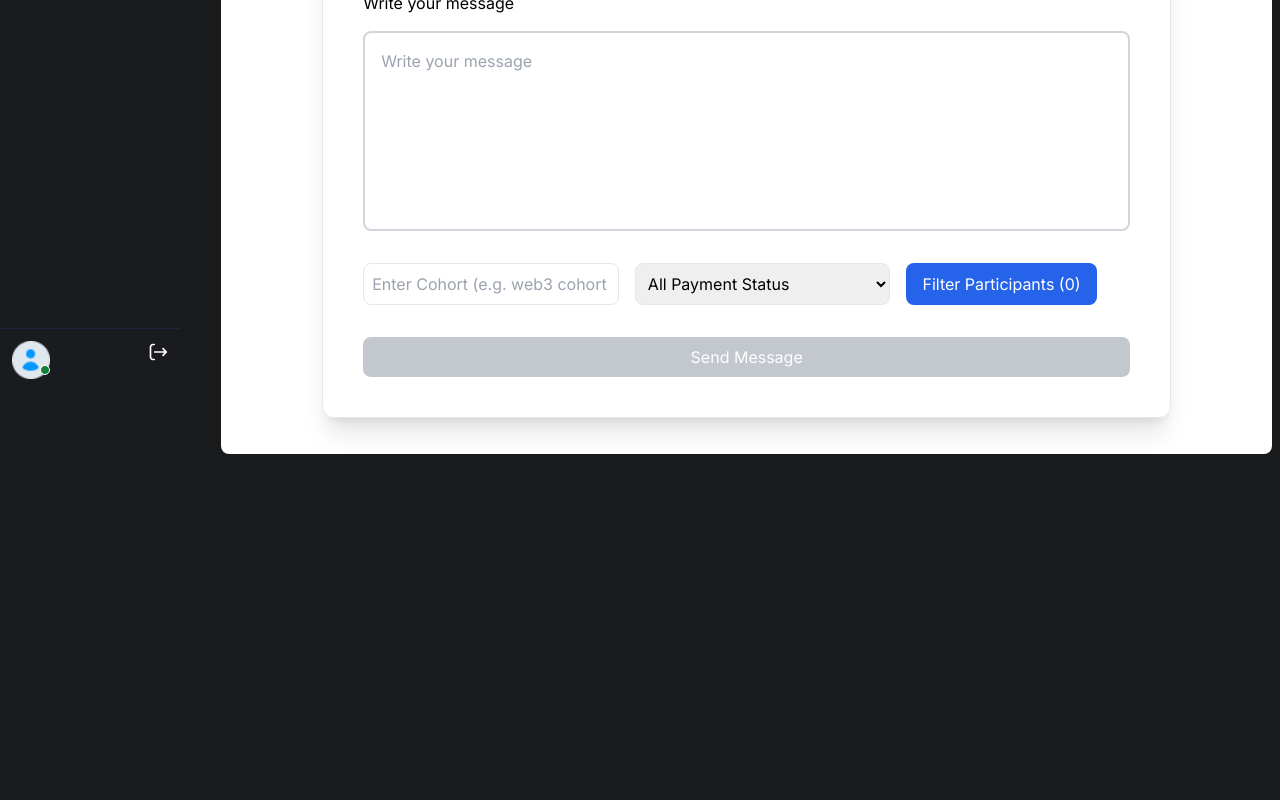
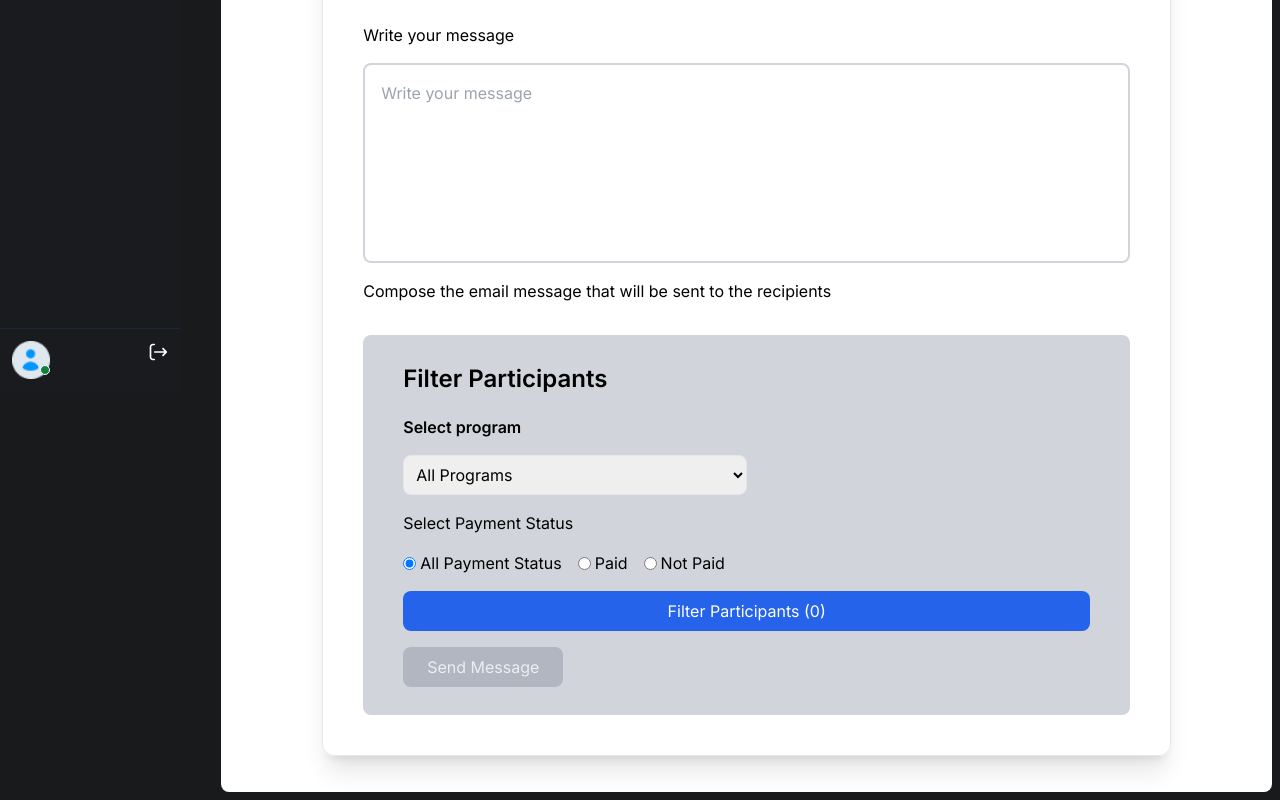
Before and after one commit to Bloceducare/web3bridgeadmin, a Next.js app: page /Web3Lagos/Dashboard/SendEmail in a window 1280 px wide. Shown: the part 409-1209 px from the top of the page. Before the commit the page ends 871 px from the top, so only its background shows below. Built offline with nearby package versions, Linux system fonts and the light colour scheme.

Commit message:
added statemanagement for send emails also did sed the message as HTML, feat: add Zustand stores for participants and programs, enhance participant fetching logic

```diff
--- a/package.json
+++ b/package.json
@@ -21,6 +21,7 @@
     "axios": "^1.7.9",
     "class-variance-authority": "^0.7.1",
     "clsx": "^2.1.1",
+    "dompurify": "^3.2.5",
     "framer-motion": "^12.0.6",
     "lucide-react": "^0.469.0",
     "next": "14.2.4",
@@ -31,7 +32,8 @@
     "tailwind-merge": "^2.6.0",
     "tailwindcss-animate": "^1.0.7",
     "usestate": "^1.1.3",
-    "zod": "^3.24.1"
+    "zod": "^3.24.1",
+    "zustand": "^5.0.3"
   },
   "devDependencies": {
     "@types/node": "^20",
--- a/src/app/Web3Lagos/Dashboard/SendEmail/page.tsx
+++ b/src/app/Web3Lagos/Dashboard/SendEmail/page.tsx
@@ -1,7 +1,10 @@
 "use client"
 
 import React, { useEffect, useState } from 'react';
-import { Participant, ApiResponse } from '@/hooks/interface';
+import DOMPurify from 'dompurify';
+import { Participant } from '@/hooks/interface';
+import { useParticipantsStore } from '@/stores/useParticipantsStore';
+import { fetchCohorts } from '@/hooks/useUpdateCourse';
 
 function Page() {
   const [message, setMessage] = useState('');
@@ -9,11 +12,33 @@ function Page() {
   const [statusMessage, setStatusMessage] = useState('');
   const [isSuccess, setIsSuccess] = useState<boolean | null>(null);
   const [token, setToken] = useState("");
-  const [participants, setParticipants] = useState<Participant[]>([]);
   const [filteredParticipants, setFilteredParticipants] = useState<Participant[]>([]);
-
+  const { participants } = useParticipantsStore();
   const [cohortFilter, setCohortFilter] = useState('');
   const [paymentStatusFilter, setPaymentStatusFilter] = useState<boolean | null>(null);
+  const [registration, setRegistration] = useState<{ id: string; name: string }[]>([]);
+  const [error, setError] = useState<string | null>(null);
+  const [loading, setLoading] = useState({ other: true });
+
+  // Convert plain text to HTML by wrapping each line with <p></p>
+  const convertToHTML = (text: string): string => {
+    return text
+      .split('\n')
+      .map(line => `<p>${line}</p>`)
+      .join('');
+  };
+
+  // Process message: convert to HTML then sanitize it
+  const processMessage = (rawMessage: string): string => {
+    const html = convertToHTML(rawMessage);
+    return DOMPurify.sanitize(html);
+  };
+
+  useEffect(() => {
+    if (token) {
+      fetchCohorts(token, setRegistration, setError, setLoading);
+    }
+  }, [token]);
 
   const handleChange = (event: React.ChangeEvent<HTMLTextAreaElement>) => {
     setMessage(event.target.value);
@@ -27,53 +52,11 @@ function Page() {
     if (storedToken) setToken(storedToken);
   }, []);
 
-  useEffect(() => {
-    if (!token) return;
-
-    const fetchAllParticipants = async () => {
-      try {
-        let allResults: Participant[] = [];
-        let nextUrl: string | null =
-          "https://web3bridgewebsitebackend.onrender.com/api/v2/cohort/participant/all/";
-
-        while (nextUrl) {
-          const response = await fetch(nextUrl, {
-            method: "GET",
-            headers: {
-              Authorization: `Bearer ${token}`,
-              "Content-Type": "application/json",
-            },
-            cache: "no-store",
-          });
-
-          if (!response.ok) {
-            throw new Error(`API call failed: ${response.statusText}`);
-          }
-
-          const result: ApiResponse = await response.json();
-
-          if (result.success) {
-            allResults = [...allResults, ...result.data.results];
-            nextUrl = result.data.next;
-          } else {
-            throw new Error("Failed to fetch participants");
-          }
-        }
-
-        setParticipants(allResults);
-        setFilteredParticipants(allResults);
-      } catch (error) {
-        console.error("Error fetching participants:", error);
-        alert("Failed to fetch participants");
-      }
-    };
-
-    fetchAllParticipants();
-  }, [token]);
-
   const handleFilter = () => {
     const filtered = participants.filter((p) => {
-      const matchesCohort = cohortFilter.trim() === '' || p.cohort.toLowerCase() === cohortFilter.toLowerCase();
+      const matchesCohort =
+        cohortFilter.trim() === '' ||
+        p.cohort.toLowerCase() === cohortFilter.toLowerCase();
       const matchesPayment =
         paymentStatusFilter === null || p.payment_status === paymentStatusFilter;
 
@@ -94,57 +77,64 @@ function Page() {
       return;
     }
 
+    // Convert the plain text message into sanitized HTML.
+    const htmlMessage = processMessage(message);
+
     const ids = filteredParticipants.map(p => p.id);
     console.log("Filtered IDs:", ids);
 
     const messageData = {
       receipents: ids,
       subject: subject,
-      message: message,
+      message: htmlMessage, // now sending HTML message
     };
 
-    try {
-      const response = await fetch('https://web3bridgewebsitebackend.onrender.com/api/v2/cohort/bulk-email/send_bulk_email/', {
-        method: 'POST',
-        headers: {
-          'Content-Type': 'application/json',
-          Authorization: `Bearer ${token}`,
-        },
-        body: JSON.stringify(messageData),
-      });
+    console.log("Message Data:", messageData);
 
-      if (response.ok) {
-        setMessage('');
-        setStatusMessage('Message sent successfully!');
-        setIsSuccess(true);
-      } else {
-        throw new Error('Failed to send message');
-      }
-    } catch (error) {
-      setStatusMessage('Error sending message. Please try again.');
-      setIsSuccess(false);
-    }
+    // try {
+    //   const response = await fetch(
+    //     // 'https://web3bridgewebsitebackend.onrender.com/api/v2/cohort/bulk-email/send_bulk_email/',
+    //     {
+    //       method: 'POST',
+    //       headers: {
+    //         'Content-Type': 'application/json',
+    //         Authorization: `Bearer ${token}`,
+    //       },
+    //       body: JSON.stringify(messageData),
+    //     }
+    //   );
+
+    //   if (response.ok) {
+    //     setMessage('');
+    //     setStatusMessage('Message sent successfully!');
+    //     setIsSuccess(true);
+    //   } else {
+    //     throw new Error('Failed to send message');
+    //   }
+    // } catch (error) {
+    //   setStatusMessage('Error sending message. Please try again.');
+    //   setIsSuccess(false);
+    // }
   };
 
   return (
     <div className="w-full overflow-hidden p-4">
-      <div className='text-2xl font-semibold'>
-        <h1>Send Emails</h1>
-      </div>
-
-
       <div className="mt-8 text-center">
         {filteredParticipants.length === 0 ? (
-          <p className="text-gray-500">Loading partcipants...</p>
+          <p className="text-gray-500">Loading participants...</p>
         ) : (
           <div className="text-center">
-            <p>You  can proceed to send <b>{filteredParticipants.length}</b> partcipants your message</p>
+            <p>You can proceed to send <b>{filteredParticipants.length}</b> participants your message</p>
           </div>
         )}
       </div>
 
       <section className="flex justify-center mt-10">
         <div className="border shadow-xl w-10/12 flex flex-col space-y-8 p-10 rounded-xl">
+          <div className='text-2xl font-semibold'>
+            <h1>Email Administrator</h1>
+          </div>
+
           <div className='flex flex-col gap-4'>
             <label className='text-black'>Subject</label>
             <textarea
@@ -163,32 +153,71 @@ function Page() {
               onChange={handleChange}
               className="w-full h-[25vh] p-4 border-2 border-gray-300 rounded-lg outline-none resize-none"
             />
+            <p>Compose the email message that will be sent to the recipients</p>
           </div>
 
-          <div className='flex flex-col md:flex-row gap-4'>
-            <input
-              type="text"
-              placeholder="Enter Cohort (e.g. web3 cohort VI)"
-              value={cohortFilter}
-              onChange={(e) => setCohortFilter(e.target.value)}
-              className="border p-2 rounded-lg w-full md:w-1/3"
-            />
+          <section className='bg-gray-300 px-10 py-7 rounded-lg'>
+            <div className='text-2xl font-semibold'>
+              <h1>Filter Participants</h1>
+            </div>
+
+            <div className='flex flex-col md:flex-col gap-4 mt-5'>
+              <div className='space-y-4'>
+                <p className="font-semibold">Select program</p>
                 <select
                   onChange={(e) => {
                     const value = e.target.value;
-                if (value === "all") {
-                  setPaymentStatusFilter(null);
-                } else {
-                  setPaymentStatusFilter(value === "true");
-                }
+                    setCohortFilter(value === "all" ? "" : value);
                   }}
-              className="border p-2 rounded-lg w-full md:w-1/3"
                   defaultValue="all"
+                  className='border p-2 rounded-lg w-full md:w-1/2 outline-none'
                 >
-              <option value="all">All Payment Status</option>
-              <option value="true">Paid</option>
-              <option value="false">Not Paid</option>
+                  <option value="all">All Programs</option>
+                  {registration.map((register) => (
+                    <option key={register.id} value={register.name}>
+                      {register.name}
+                    </option>
+                  ))}
                 </select>
+              </div>
+
+              <div className='space-y-4'>
+                <h1>Select Payment Status</h1>
+                {/* Here is the radio input for payment status */}
+                <div className="flex space-x-4">
+                  <label className="flex items-center space-x-1">
+                    <input
+                      type="radio"
+                      name="paymentStatus"
+                      value="all"
+                      defaultChecked
+                      onChange={() => setPaymentStatusFilter(null)}
+                      className="form-radio"
+                    />
+                    <span>All Payment Status</span>
+                  </label>
+                  <label className="flex items-center space-x-1">
+                    <input
+                      type="radio"
+                      name="paymentStatus"
+                      value="true"
+                      onChange={() => setPaymentStatusFilter(true)}
+                      className="form-radio"
+                    />
+                    <span>Paid</span>
+                  </label>
+                  <label className="flex items-center space-x-1">
+                    <input
+                      type="radio"
+                      name="paymentStatus"
+                      value="false"
+                      onChange={() => setPaymentStatusFilter(false)}
+                      className="form-radio"
+                    />
+                    <span>Not Paid</span>
+                  </label>
+                </div>
+              </div>
 
               <button
                 onClick={handleFilter}
@@ -209,12 +238,9 @@ function Page() {
             >
               Send Message
             </button>
-
+          </section>
         </div>
       </section>
-
-      {/* Participants Preview */}
-
 
       {/* Status Message */}
       <div className='flex justify-center mt-5'>
--- a/src/app/Web3Lagos/Dashboard/page.tsx
+++ b/src/app/Web3Lagos/Dashboard/page.tsx
@@ -4,6 +4,8 @@ import { useEffect, useState } from "react";
 import { ScaleLoader, BeatLoader } from "react-spinners";
 import { Trash2, Pencil } from 'lucide-react';
 import { handleUpdateCourse, handleUpdateCourseButton, handleDeleteCourse, fetchPrograms } from "@/hooks/useUpdateCourse";
+import { useParticipants } from '@/hooks/participants';
+import { useParticipantsStore } from "@/stores/useParticipantsStore";
 
 
 interface Image {
@@ -102,6 +104,8 @@ export default function Dashboard() {
   const [selectedPrograms, setSelectedPrograms] = useState<number[]>([]);
   const [isCourseOpen, setIsCourseOpen] = useState< {[key: number]: boolean}>({})
   const [isUpdateOpen, setIsUpdateOpen] = useState<boolean>(false);
+  const { fetchParticipants } = useParticipants();
+  const { participants, } = useParticipantsStore();
 
 
 
@@ -110,6 +114,12 @@ export default function Dashboard() {
     setToken(token)
     fetchPrograms(token,  setPrograms, setIsCourseOpen, setError, setLoading);
   }, []);
+
+  useEffect(() => {
+    if (participants.length === 0) {
+      fetchParticipants(token);
+    }
+  }, [participants.length, fetchParticipants, token]);
 
   useEffect(() => {
 
--- /dev/null
+++ b/src/hooks/participants.ts
@@ -0,0 +1,55 @@
+import { useCallback } from "react";
+import { Participant, ApiResponse } from "@/hooks/interface";
+import { useParticipantsStore } from "@/stores/useParticipantsStore";
+
+export const useParticipants = () => {
+  const { setParticipants, setLoading, setError } = useParticipantsStore();
+
+  const fetchParticipants = useCallback(
+    async (token: string) => {
+      try {
+        setLoading(true);
+        setError(null);
+
+        let allResults: Participant[] = [];
+        let nextUrl: string | null =
+          "https://web3bridgewebsitebackend.onrender.com/api/v2/cohort/participant/all/";
+
+        while (nextUrl) {
+          const response = await fetch(nextUrl, {
+            method: "GET",
+            headers: {
+              Authorization: `Bearer ${token}`,
+              "Content-Type": "application/json",
+            },
+            cache: "no-store",
+          });
+
+          if (!response.ok) {
+            throw new Error(`API call failed: ${response.statusText}`);
+          }
+
+          const result: ApiResponse = await response.json();
+
+          if (result.success) {
+            allResults = [...allResults, ...result.data.results];
+            nextUrl = result.data.next;
+          } else {
+            throw new Error("Failed to fetch participants");
+          }
+        }
+
+        setParticipants(allResults);
+      } catch (error: any) {
+        console.error("Error fetching participants:", error);
+        setError(error.message || "Failed to fetch participants");
+        alert("Failed to fetch participants");
+      } finally {
+        setLoading(false);
+      }
+    },
+    [setParticipants, setLoading, setError]
+  );
+
+  return { fetchParticipants };
+};
--- a/src/hooks/useUpdateCourse.ts
+++ b/src/hooks/useUpdateCourse.ts
@@ -63,8 +63,6 @@ export const fetchPrograms = async (
   }
 };
 
-
-
 export const handleUpdateCourseButton = async(
   id: number,
   token: string,
@@ -118,8 +116,6 @@ export const handleUpdateCourseButton = async(
 
 
 }
-
-
 
 export const handleUpdateCourse = async (
   id: number,
@@ -194,7 +190,6 @@ export const handleUpdateCourse = async (
   }
 };
 
-
 export const handleDeleteCourse = async (
   id: number,
   token: string,
@@ -225,3 +220,37 @@ export const handleDeleteCourse = async (
     setDelMessage("Error deleting the Course");
   }
 };
+
+
+export const fetchCohorts = async (
+  token: string,
+  setRegistration: (data: any) => void,
+  setError: (message: string) => void,
+  setLoading: (value: (prev: any) => any) => void
+) => {
+  try {
+    const response = await fetch(
+      `https://web3bridgewebsitebackend.onrender.com/api/v2/cohort/registration/all/`,
+      {
+        method: "GET",
+        headers: {
+          "Content-Type": "application/json",
+          Authorization: `Bearer ${token}`,
+        },
+      }
+    );
+
+    const data = await response.json();
+
+    if (response.ok) {
+      setRegistration(data.data);
+    } else {
+      setError(`Failed to fetch programs: ${data.message || "Unknown error"}`);
+    }
+  } catch (error) {
+    setError("Error fetching data");
+    console.error("Error fetching data:", error);
+  } finally {
+    setLoading((prev) => ({ ...prev, other: false }));
+  }
+};
--- /dev/null
+++ b/src/store/useParticipantsStore.ts
@@ -0,0 +1,20 @@
+import { create } from "zustand";
+import { Participant } from "@/hooks/interface";
+
+type ParticipantStore = {
+  participants: Participant[];
+  loading: boolean;
+  error: string | null;
+  setParticipants: (data: Participant[]) => void;
+  setLoading: (loading: boolean) => void;
+  setError: (error: string | null) => void;
+};
+
+export const useParticipantsStore = create<ParticipantStore>((set) => ({
+  participants: [],
+  loading: false,
+  error: null,
+  setParticipants: (data) => set({ participants: data }),
+  setLoading: (loading) => set({ loading }),
+  setError: (error) => set({ error }),
+}));
--- /dev/null
+++ b/src/stores/useParticipantsStore.ts
@@ -0,0 +1,20 @@
+import { create } from "zustand";
+import { Participant } from "@/hooks/interface";
+
+type ParticipantStore = {
+  participants: Participant[];
+  loading: boolean;
+  error: string | null;
+  setParticipants: (data: Participant[]) => void;
+  setLoading: (loading: boolean) => void;
+  setError: (error: string | null) => void;
+};
+
+export const useParticipantsStore = create<ParticipantStore>((set) => ({
+  participants: [],
+  loading: false,
+  error: null,
+  setParticipants: (data) => set({ participants: data }),
+  setLoading: (loading) => set({ loading }),
+  setError: (error) => set({ error }),
+}));
```
Also changed, not shown: src/hooks/interface.ts (+16 -0 lines), src/stores/useCoursesStore.ts (added, +25 -0 lines), 1 other file (tests, documents, lock files or other folders). Lines whose indentation alone changed are shown as unchanged.
